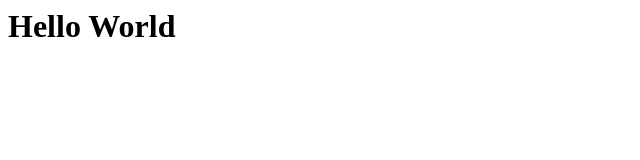
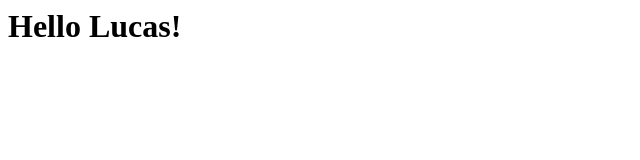
Before and after one commit to lucasemanuelms/git-live, a plain HTML site: page index.html in a window 1280 px wide. Shown: the full height of the page, 0-640 px from the left. Drawn offline with Linux system fonts and the light colour scheme.

Commit message:
Alterado index.html e adicionado novo.html

```diff
--- a/index.html
+++ b/index.html
@@ -1 +1 @@
-<h1>Hello World</h1>
+<h1>Hello Lucas!</h1>
```
Also changed, not shown: novo.html (added, +1 -0 lines).
